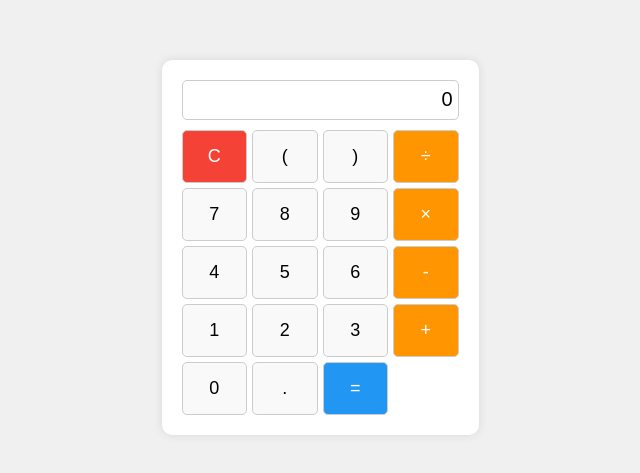
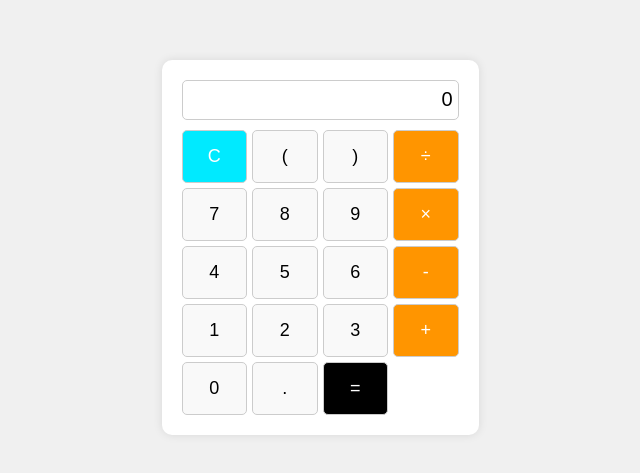
Before and after one commit to Sajal-Dangal/web_calculator, a plain HTML site: page index.html in a window 1280 px wide. Shown: the part 153-626 px from the top of the page, without its empty margins (320-960 px from the left). Drawn offline with Linux system fonts and the light colour scheme.

Commit message:
color of clear and equalsto changed

```diff
--- a/index.html
+++ b/index.html
@@ -55,18 +55,18 @@
             background-color: #e68a00;
         }
         .equals {
-            background-color: #2196F3;
+            background-color: #000000;
             color: white;
         }
         .equals:hover {
-            background-color: #1976D2;
+            background-color: #000000;
         }
         .clear {
-            background-color: #f44336;
+            background-color: #00eaff;
             color: white;
         }
         .clear:hover {
-            background-color: #d32f2f;
+            background-color: #00eaff;
         }
     </style>
 </head>
```
